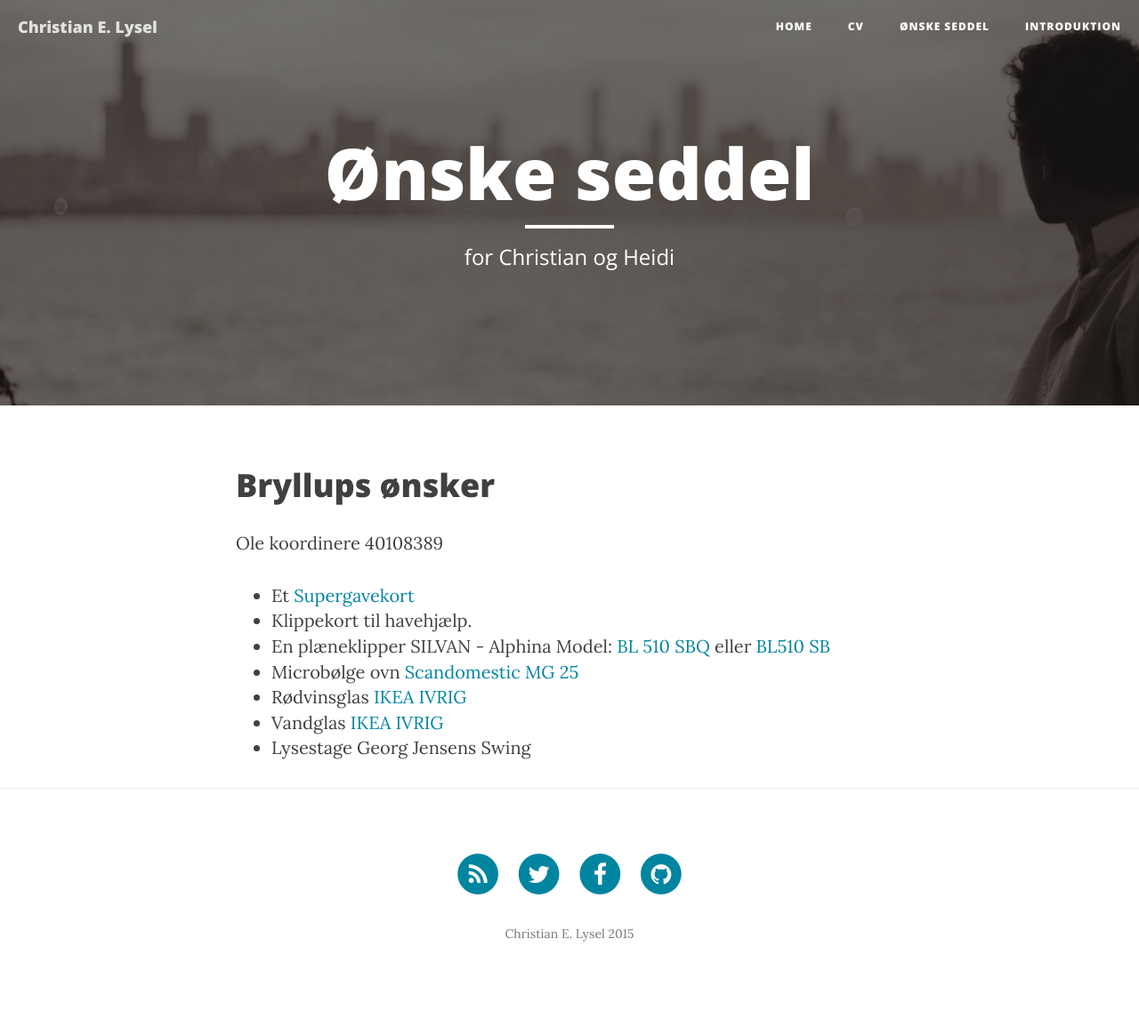
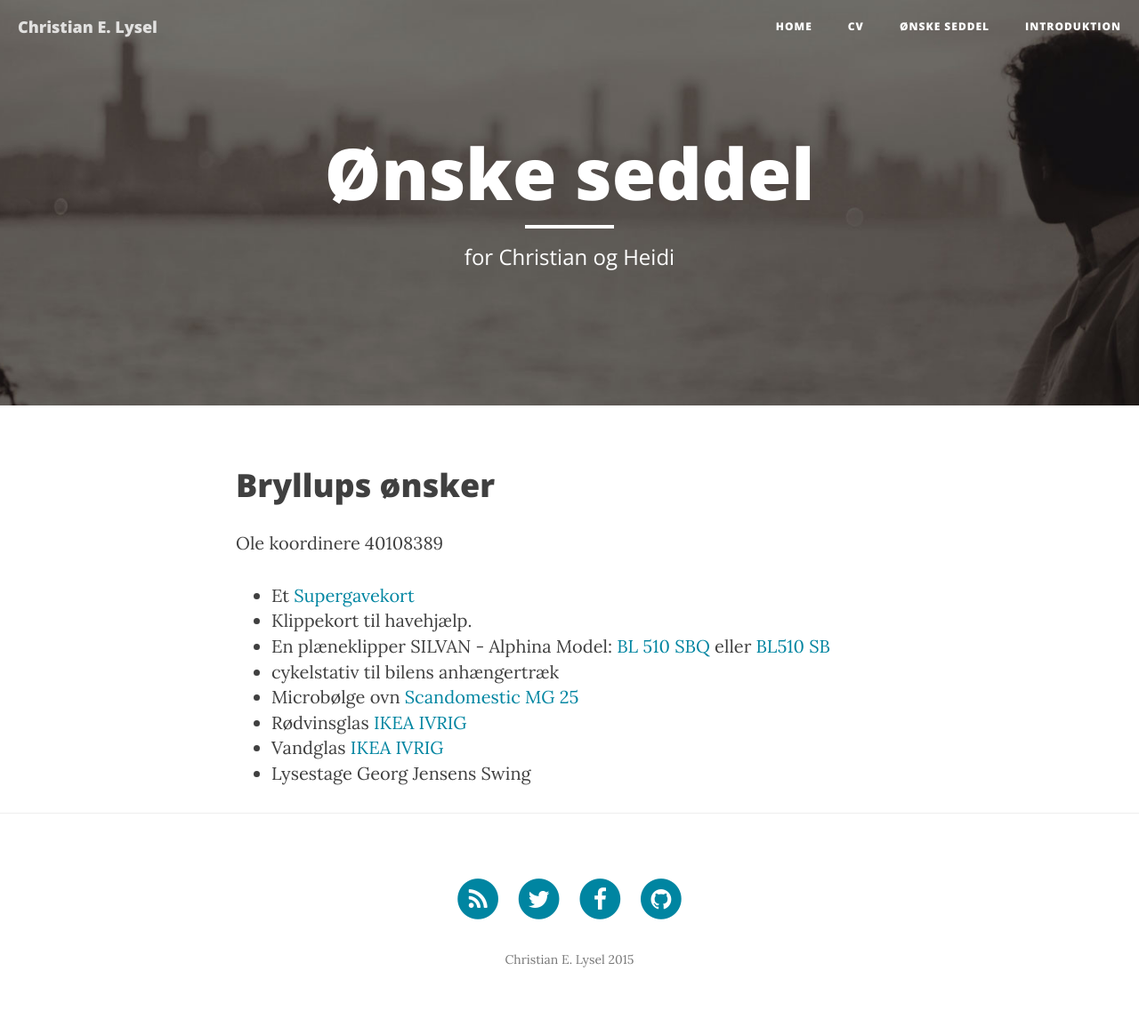
Before and after one commit to clysel/christian.lysel.net, a Jekyll site: the page built from gave.markdown, in a window 1280 px wide. Shown: the whole page at 89% size. Built offline with Jekyll 4.4.1, drawn with Linux system fonts in a browser that asks for light colours; nearby versions of some CDN libraries; before the commit the page ends 1126 px from its top, so only the background shows below that.

Commit message:
Update gave.markdown

```diff
--- a/gave.markdown
+++ b/gave.markdown
@@ -11,6 +11,7 @@ Ole koordinere 40108389
 * Et [Supergavekort](https://www.gavekortet.dk/supergiftcard.aspx)
 * Klippekort til havehjælp.
 * En plæneklipper SILVAN - Alphina Model: [BL 510 SBQ](https://eshop.silvan.dk/vare/alpina-selvkoerende-motorplaeneklipper-6) eller [BL510 SB](https://eshop.silvan.dk/vare/alpina-selvkoerende-motorplaeneklipper-4)
+* cykelstativ til bilens anhængertræk
 * Microbølge ovn [Scandomestic MG 25](http://www.skousen.dk/hvidevarer/mikroboelgeovne/fritstaaende-mikroovne/scandomestic-mig-25/)
 * Rødvinsglas [IKEA IVRIG](http://www.ikea.com/dk/da/catalog/products/70258317/)
 * Vandglas [IKEA IVRIG](http://www.ikea.com/dk/da/catalog/products/50258323/)
```
